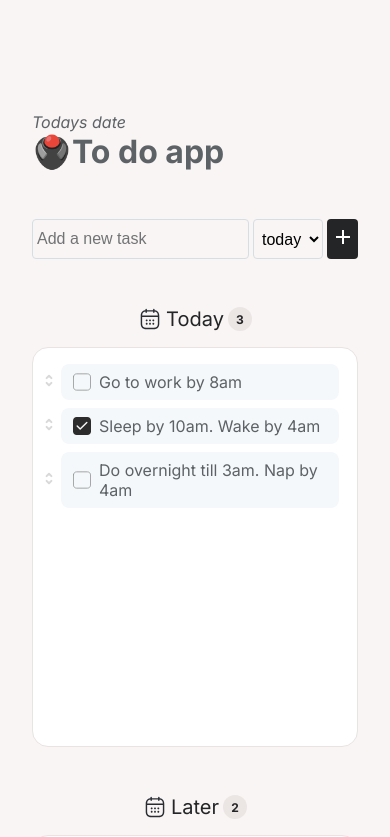
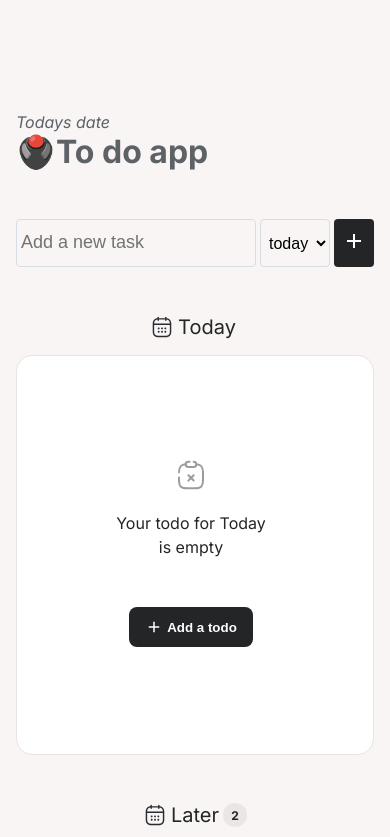
Before and after one commit to Praise7165/to-do, a React (Vite) app: page / in a window 390 px wide. Shown: the top 837 px of the page. Built offline with nearby package versions, Linux system fonts and the light colour scheme.

Commit message:
made more changes to the css

```diff
--- a/src/App copy.css
+++ b/src/App copy.css
@@ -1,17 +1,3 @@
-.wrapper {
-  align-items: stretch;
-}
-
-/* Header styles */
-
-.btn-card {
-  width: fit-content;
-  padding: 1rem;
-  height: 2.5rem;
-  gap: 0.25rem;
-  margin-top: 2rem;
-}
-
 .swipe {
   transform: translateX(24px);
 }
@@ -38,40 +24,3 @@
     fill: #ff0000;
   }
 }
-
-@media screen and (max-width: 960px) {
-  .container {
-    max-width: none;
-    padding-inline: 3.5rem;
-  }
-}
-
-@media screen and (max-width: 767px) {
-  .container {
-    padding-inline: 2rem;
-  }
-}
-
-@media screen and (max-width: 479px) {
-  .container {
-    padding-inline: 1rem;
-  }
-
-  .wrapper {
-    max-width: auto;
-  }
-
-  form {
-    height: 3rem;
-  }
-
-  input::placeholder {
-    font-size: 1.125rem;
-  }
-}
-
-@media screen and (max-width: 375px) {
-  .card {
-    margin-inline: -0.5rem;
-  }
-}
--- a/src/App.css
+++ b/src/App.css
@@ -88,6 +88,12 @@ h3 {
   line-height: 1.5;
 }
 
+.btn-card {
+  width: fit-content;
+  height: 2.5rem;
+  margin-top: 2rem;
+}
+
 /* try to understand why this is relative */
 .card ul {
   position: relative;
@@ -118,3 +124,40 @@ h3 {
 .drag-icon {
   cursor: grab;
 }
+
+@media screen and (max-width: 960px) {
+  .container {
+    max-width: none;
+    padding-inline: 3.5rem;
+  }
+}
+
+@media screen and (max-width: 767px) {
+  .container {
+    padding-inline: 2rem;
+  }
+}
+
+@media screen and (max-width: 479px) {
+  .container {
+    padding-inline: 1rem;
+  }
+
+  .wrapper {
+    max-width: auto;
+  }
+
+  form {
+    height: 3rem;
+  }
+
+  input::placeholder {
+    font-size: 1.125rem;
+  }
+}
+
+@media screen and (max-width: 375px) {
+  .card {
+    margin-inline: -0.5rem;
+  }
+}
--- a/src/App.jsx
+++ b/src/App.jsx
@@ -11,7 +11,7 @@ export default function App() {
   return (
     <main>
       <div className="container flex justify-center">
-        <div className="wrapper flex flex-col gap-3rem full-width">
+        <div className="wrapper flex flex-col items-stretch gap-3rem full-width">
           <div>
             <em>Todays date</em>
             <h1>🖲️To do app</h1>
--- a/src/components/ButtonCard.jsx
+++ b/src/components/ButtonCard.jsx
@@ -2,7 +2,10 @@ import add from "../assets/add.svg";
 
 export default function ButtonHeader() {
   return (
-    <button className="btn-card flex items-center" type="submit">
+    <button
+      className="btn-card flex items-center gap-sm pd-in-1rem pd-bl-1rem bd-radius-md"
+      type="submit"
+    >
       <img src={add} alt="add" className="svg-icon"></img>
       <span>Add a todo</span>
     </button>
--- a/src/components/EmptyMessage.jsx
+++ b/src/components/EmptyMessage.jsx
@@ -1,4 +1,5 @@
 import EmptyIcon from "./EmptyIcon";
+import ButtonCard from "./ButtonCard";
 
 export default function EmptyMessage({ heading }) {
   return (
@@ -7,7 +8,7 @@ export default function EmptyMessage({ heading }) {
         <EmptyIcon />
       </span>
       <p className="fs-1rem">Your todo for {heading} is empty</p>
-      {/* <ButtonCard /> */}
+      <ButtonCard />
     </div>
   );
 }
--- a/src/components/TodoList.jsx
+++ b/src/components/TodoList.jsx
@@ -15,9 +15,7 @@ export default function TodoList({ taskList }) {
 function TodoItem({ todo }) {
   return (
     <li key={todo.id} className="todo-item flex items-center justofy-stretch">
-      <span>
-        <DragIcon />
-      </span>
+      <DragIcon />
 
       <TodoTask todo={todo} />
       {/*<span className="delete-icon">
--- a/src/data.js
+++ b/src/data.js
@@ -1,6 +1,6 @@
 const todoList = [
   {
-    pri: "Today",
+    pri: "Tday",
     task: "Go to work by 8am",
     completed: false,
     id: 1,
@@ -12,13 +12,13 @@ const todoList = [
     id: 2,
   },
   {
-    pri: "Today",
+    pri: "Tday",
     task: "Sleep by 10am. Wake by 4am",
     completed: true,
     id: 3,
   },
   {
-    pri: "Today",
+    pri: "Tday",
     task: "Do overnight till 3am. Nap by 4am",
     completed: false,
     id: 4,
--- a/src/index.css
+++ b/src/index.css
@@ -89,6 +89,13 @@ img {
   padding-inline: var(--size-sm);
 }
 
+.pd-in-1rem {
+  padding-inline: var(--size-1rem);
+}
+.pd-bl-1rem {
+  padding-block: var(--size-1rem);
+}
+
 /** margin spacing**/
 .mg-in-sm {
   margin-inline: var(--size-sm);
```
